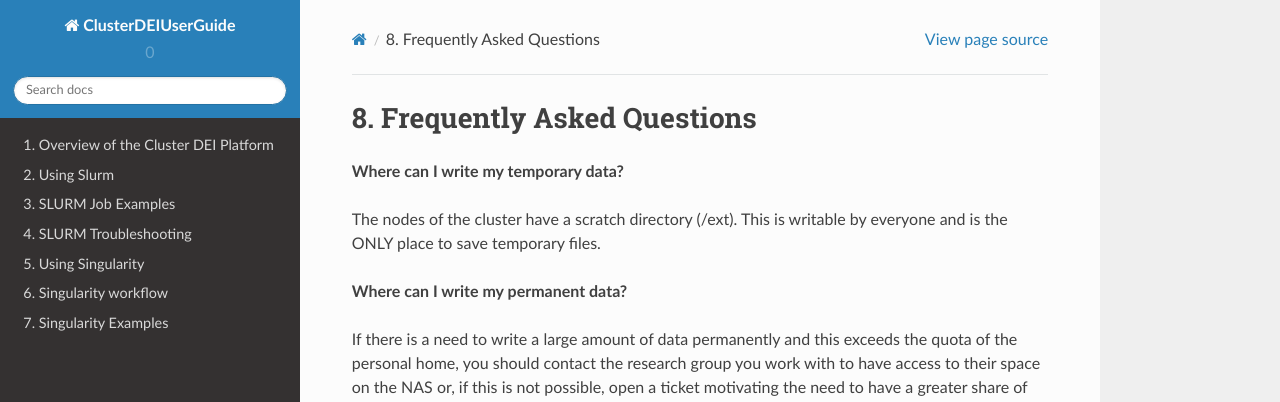
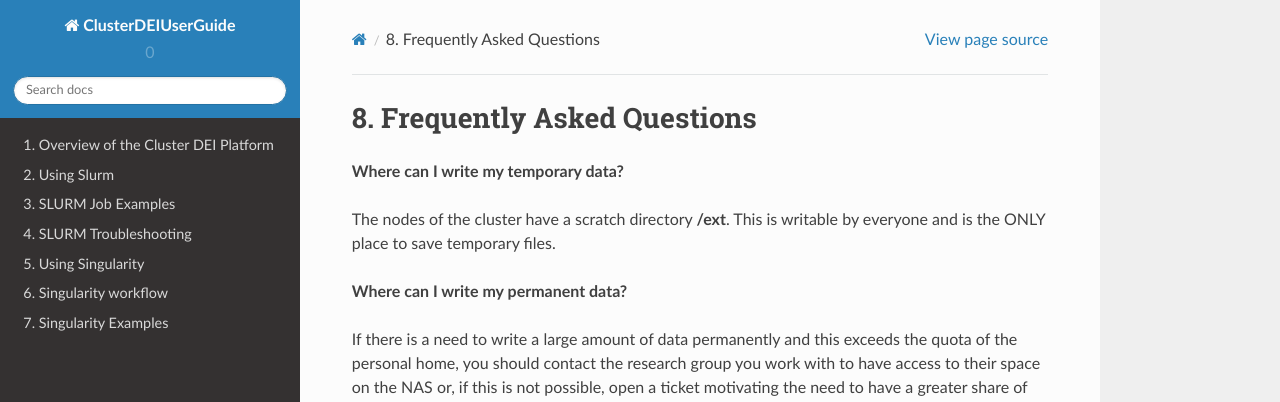
Before and after one commit to agostinoandriolo/clusterDEIguide, a Sphinx documentation site: the page built from ClusterDEIUserGuide-master/docs/FAQ.rst, in a window 1280 px wide and 900 px high. Shown: the top 402 px of the window. Built offline with Sphinx 7.4.7 and the Read the Docs theme 2.0.0, drawn with Linux system fonts in a browser that asks for light colours.

Commit message:
Update FAQ.rst

```diff
--- a/ClusterDEIUserGuide-master/docs/FAQ.rst
+++ b/ClusterDEIUserGuide-master/docs/FAQ.rst
@@ -7,24 +7,29 @@
 
 **Where can I write my temporary data?**
 
-The nodes of the cluster have a scratch directory (/ext). This is writable by everyone and is the ONLY place to save temporary files.
+The nodes of the cluster have a scratch directory **/ext**. This is writable by everyone and is the ONLY place to save temporary files.
+
 
 **Where can I write my permanent data?**
 
 If there is a need to write a large amount of data permanently and this exceeds the quota of the personal home, you should contact the research group you work with to have access to their space on the NAS or, if this is not possible, open a ticket motivating the need to have a greater share of space on your home.
+
 
 **How can I select a specific GPU?**
 
 If the selection via the --gres option leads to an ambiguity (for example the choice gpu:rtx which indicates both the Titan RTX and the RTX 3090) then it is necessary to clarify the name of the machine equipped with the type of GPU desired . If this were for example the machine named gpu1, then the option to add would be: -w gpu1 or --nodelist=gpu1.
 The downside of using this option is that you will probably have to wait some time before that particular machine is available to run the code.
 
+
 **What should I do if I realize that I need more time to carry out my jobs than initially estimated or if I find that I have to exceed the maximum duration foreseen?**
 
 In these cases, a report must be made to the IT Services via the helpdesk portal, which can be reached at the site https://www.dei.unipd.it/helpdesk, providing an estimate of the time needed to complete the jobs, i.e. how many days must be extended with respect to what was specified during the launch of the same.
 
+
 **I'd like to run my jobs on a different machine than the one I've been assigned, but without choosing a particular machine. How can it be done to exclude it from those that can be assigned to me?**
 
 A specific machine can be excluded using the --exclude option. Assuming that the runner to avoid is number 01, the option becomes: --exclude=runner-01.
+
 
 **How can I install a package that I need and which I discovered is not present on the Matlab installation that is being made available?**
 
@@ -38,10 +43,12 @@
 agreeToLicense = true;
 matlab.addons.install(toolboxFile,agreeToLicense)
 
+
 **How can an environment like Anaconda be used in the execution of jobs?**
 
 You need to run the source command followed by the path before running the actual code.
 You can then experiment with an interactive job by connecting with ssh to login.dei.unipd.it and then giving the "interactive" command. This opens a shell in the first free runner.
+
 
 **How can I install persistently missing packages on Apptainer (also known as Singularity)?**
 
@@ -49,18 +56,22 @@
     1. you create a personal Apptainer image complete with everything you need and work on it. Bear in mind that it could take up several GB of space;
     2. a Python virtual environment (Python virtualenv) is created in the personal space and the various installations are made inside it, perhaps with the pip install command. With the command source it will then be possible to recall the /bin/activate of the environment.
 
-*Is it possible to map a non-home workbook to Apptainer?*
+
+**Is it possible to map a non-home workbook to Apptainer?**
 
 The home is automatically mapped inside the container. If you want to map the directory to, say, /my_dir you need to add the --bind /my_dir option:
 singularity exec --bind /my_dir
+
 
 **I can't run an externally compiled program on the compute cluster. How do I solve?**
 
 The binaries must necessarily be compiled with the libraries present in the cluster. So if some binaries are not recognized, you have to log in to login.dei.unipd.it and type the interactive command which opens a shell on one of the servers in the cluster. At this point you need to recompile the programs.
 
+
 **Is a GPU allocation exclusive or if enough memory is left over is the GPU also shared with other jobs? So if a GPU is requested is it possible to specify the associated memory needed?**
 
 Each allocation (CPU, RAM, GPU) is exclusive for the job, so the fact of not fully exploiting the internal memory of a GPU does not lead to being able to share it among multiple jobs.
+
 
 **I need to have parallel tasks to work with a parfor loop in Matlab. How do I behave?**
 
@@ -68,6 +79,7 @@
 #SBATCH --ntasks 1
 #SBATCH --cpus-per-task 11
 
+
 **Is it necessary to be user "root" to build the Apptainer image?**
 
 With Apptainer you can build the image without having to be a "root" user or in the "sudoer" list.
```
